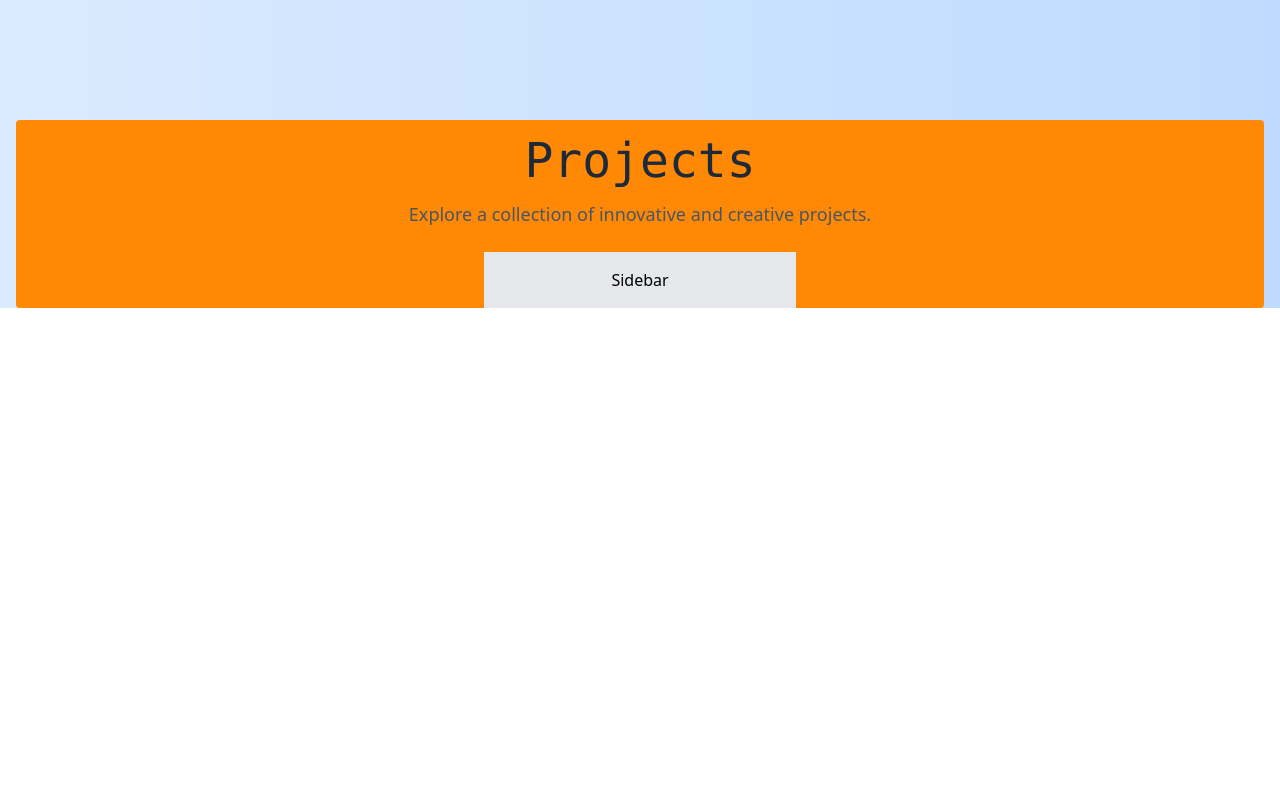
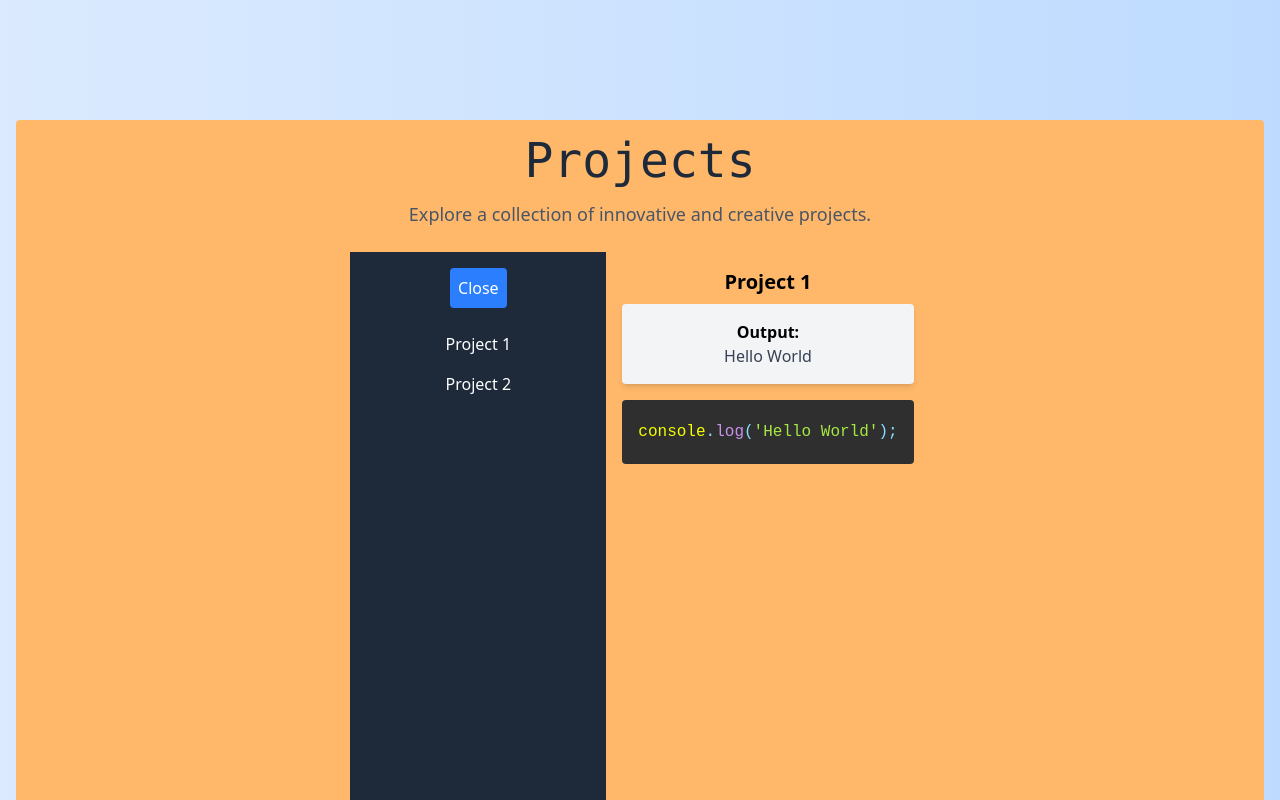
Before and after one commit to externalPointerVariable/BuildBook, a React (Vite) app in the folder myApp/: page / in a window 1280 px wide. Shown: the part 820-1620 px from the top of the page. Before the commit the page ends 1128 px from the top, so only its background shows below. Built offline with nearby package versions, Linux system fonts and the light colour scheme.

Commit message:
Edited projects file

```diff
--- a/myApp/components/Toggle.jsx
+++ b/myApp/components/Toggle.jsx
@@ -1,7 +1,45 @@
+import { useState } from "react";
+import { Prism as SyntaxHighlighter } from "react-syntax-highlighter";
+import { materialDark } from "react-syntax-highlighter/dist/esm/styles/prism";
+
+const projects = [
+  { name: "Project 1", code: "console.log('Hello World');", output: "Hello World" },
+  { name: "Project 2", code: "function add(a, b) { return a + b; }", output: "Result: 5" },
+];
+
 function Toggle() {
+  const [open, setOpen] = useState(true);
+  const [selectedProject, setSelectedProject] = useState(projects[0]);
+
   return (
-    <div className="w-1/4 h-auto bg-gray-200 p-4">
-      <h2>Sidebar</h2>
+    <div className="flex h-screen">
+      {/* Sidebar */}
+      <div className={`bg-gray-800 text-white p-4 transition-all duration-300 ${open ? 'w-64' : 'w-16'}`}>
+        <button onClick={() => setOpen(!open)} className="mb-4 p-2 bg-blue-500 rounded">
+          {open ? "Close" : "Open"}
+        </button>
+        {open && (
+          <ul>
+            {projects.map((project) => (
+              <li key={project.name} className="cursor-pointer p-2 hover:bg-gray-700" onClick={() => setSelectedProject(project)}>
+                {project.name}
+              </li>
+            ))}
+          </ul>
+        )}
+      </div>
+
+      {/* Main Content */}
+      <div className="flex-1 p-4">
+        <h2 className="text-xl font-bold mb-2">{selectedProject.name}</h2>
+        <div className="bg-gray-100 p-4 rounded shadow-md mb-4">
+          <strong>Output:</strong>
+          <p className="text-gray-700">{selectedProject.output}</p>
+        </div>
+        <SyntaxHighlighter language="javascript" style={materialDark} className="rounded">
+          {selectedProject.code}
+        </SyntaxHighlighter>
+      </div>
     </div>
   );
 }
--- a/myApp/package.json
+++ b/myApp/package.json
@@ -15,6 +15,7 @@
     "react-dom": "^19.0.0",
     "react-remove-scroll-bar": "^2.3.8",
     "react-scroll": "^1.9.2",
+    "react-syntax-highlighter": "^15.6.1",
     "tailwindcss": "^4.0.6"
   },
   "devDependencies": {
--- a/myApp/pages/Projects.jsx
+++ b/myApp/pages/Projects.jsx
@@ -4,7 +4,7 @@ import Toggle from '../components/Toggle.jsx';
 function Project() {
   return (
     <>
-      <div className="flex flex-col items-center justify-center h-auto mb-14 bg-orange-400 rounded pt-4" id="projects">
+      <div className="flex flex-col items-center justify-center h-auto mb-14 bg-orange-300 rounded pt-4" id="projects">
         <h2 className="text-5xl font-mono text-gray-800 mb-4">Projects</h2>
         <p className="text-lg text-gray-600 mb-6 text-center">
           Explore a collection of innovative and creative projects.
```
Also changed, not shown: 1 other file (tests, documents, lock files or other folders).
